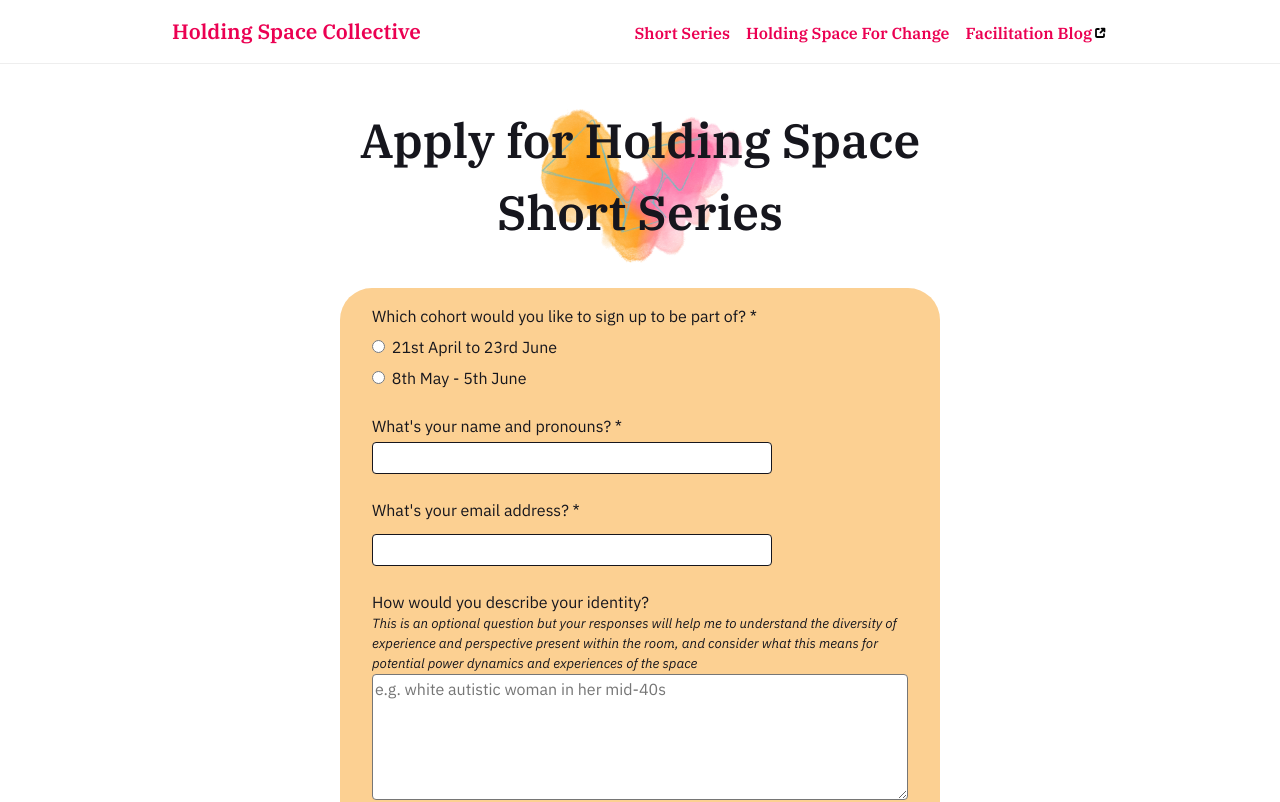
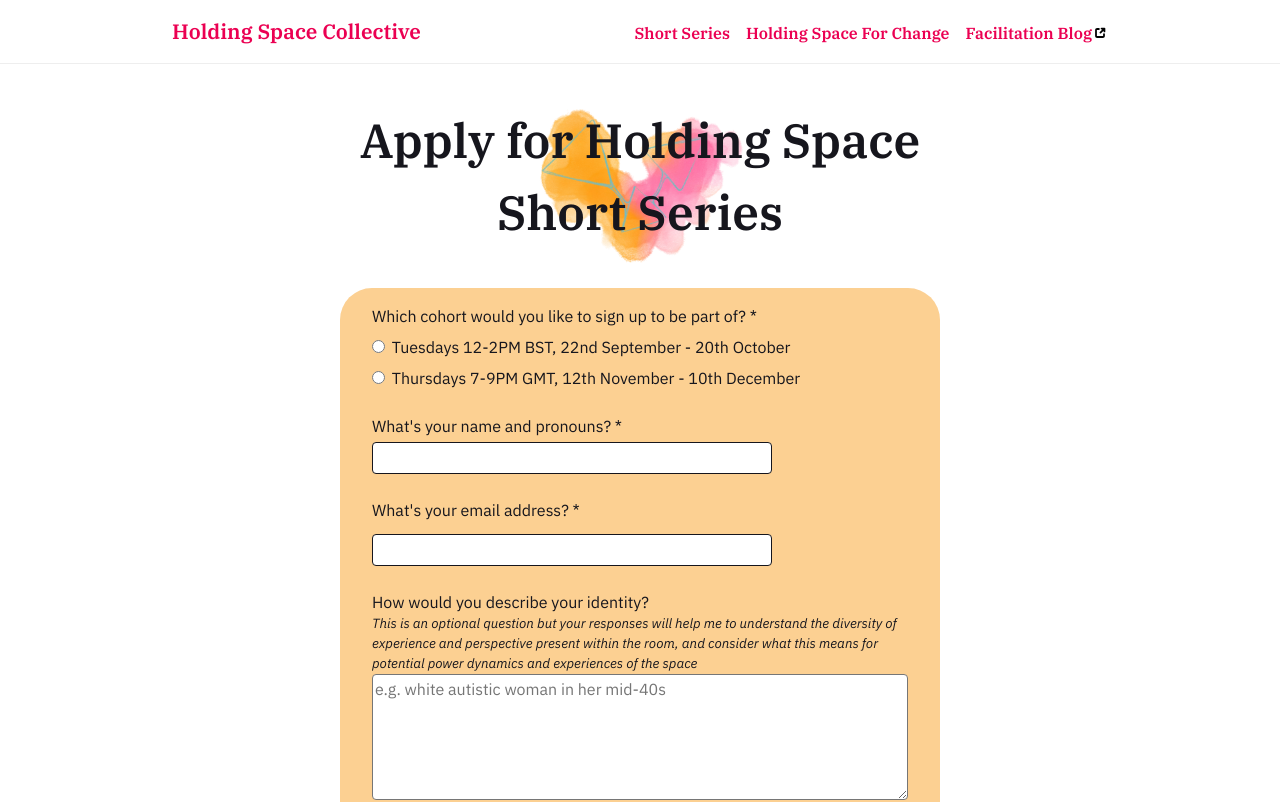
Before and after one commit to cookiewolf/holding-space, a SvelteKit app: page /holding-space-short-series/apply in a window 1280 px wide. Shown: the top 802 px of the page. Built offline with nearby package versions, Linux system fonts and the light colour scheme.

Commit message:
Update cohort dates for application form

```diff
--- a/src/routes/holding-space-short-series/apply/+page.svelte
+++ b/src/routes/holding-space-short-series/apply/+page.svelte
@@ -14,13 +14,13 @@
 				<fieldset>
 					<legend>Which cohort would you like to sign up to be part of? *</legend>
 					<label>
-						<input type="radio" name="cohort" value="21st April to 23rd June" required />
-						21st April to 23rd June
+						<input type="radio" name="cohort" value="Tuesdays 12-2PM BST, 22nd September - 20th October" required />
+						Tuesdays 12-2PM BST, 22nd September - 20th October
 					</label>
 
 					<label>
-						<input type="radio" name="cohort" value="8th May - 5th June" required />
-						8th May - 5th June
+						<input type="radio" name="cohort" value="Thursdays 7-9PM GMT, 12th November - 10th December" required />
+						Thursdays 7-9PM GMT, 12th November - 10th December
 					</label>
 				</fieldset>
 			</div>
```
